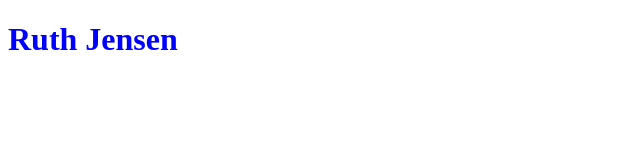
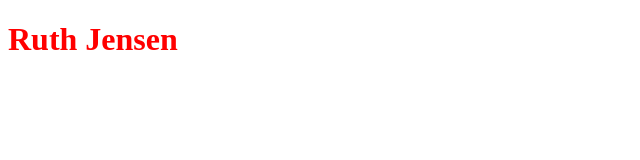
Before and after one commit to Ruth-Jensen/WDD_131, a plain HTML site: page index.html in a window 1280 px wide. Shown: the whole page, without its empty margins (0-640 px from the left). Drawn offline with Linux system fonts and the light colour scheme.

Commit message:
first commit

```diff
--- a/index.html
+++ b/index.html
@@ -3,7 +3,7 @@
 <head>
     <meta charset="UTF-8">
     <meta name="viewport" content="width=device-width, initial-scale=1.0">
-    <title>Ruth Jense: WDD 131 Portfolio</title>
+    <title>Ruth Jensen: WDD 131 Portfolio</title>
     <link rel="stylesheet" href="styles/style.css">
 </head>
 <body>
--- a/styles/style.css
+++ b/styles/style.css
@@ -1,3 +1,3 @@
 h1{
-    color: blue;
+    color: red;
 }
```
